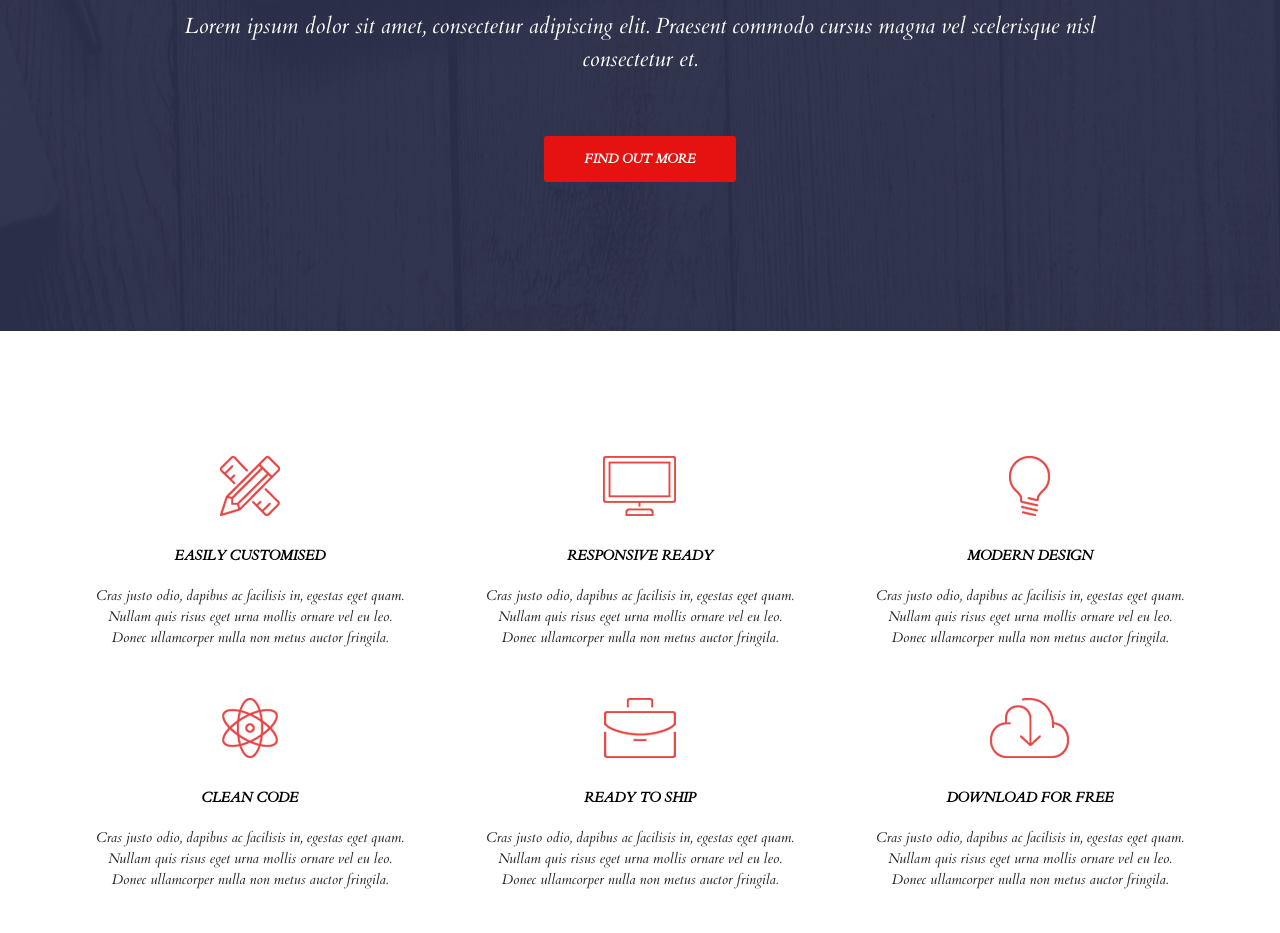
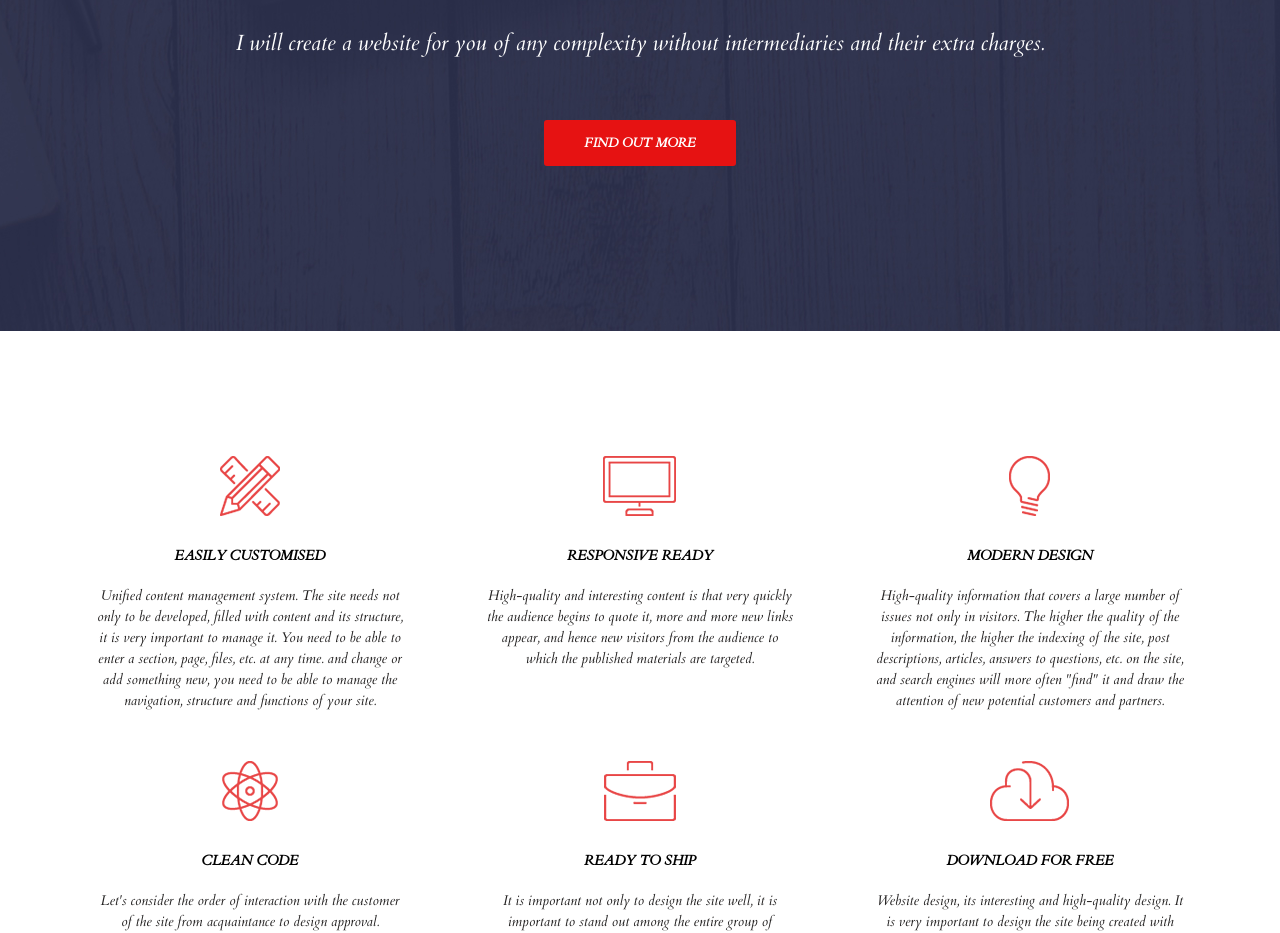
Before and after one commit to verbanova/ActiveBox, a plain HTML site: page index.html in a window 1280 px wide. Shown: the part 419-1352 px from the top of the page. Drawn offline with nearby package versions, Linux system fonts and the light colour scheme; a web font is replaced by a local one.

Commit message:
Замена текста и картины

```diff
--- a/index.html
+++ b/index.html
@@ -78,8 +78,7 @@
         <div class="container">
             <div class="intro__inner">
                 <h1 class="intro__title">Your Favorite One Page Multi Purpose Template</h1>
-                <h2 class="intro__subtitle"> Lorem ipsum dolor sit amet, consectetur adipiscing elit. Praesent commodo cursus magna
-                    vel scelerisque nisl consectetur et.</h2> <a class="btn btn--red" href="#">Find Out More</a> </div>
+                <h2 class="intro__subtitle"> I will create a website for you of any complexity without intermediaries and their extra charges.</h2> <a class="btn btn--red" href="#">Find Out More</a> </div>
         </div>
     </div>
     <!--    Features
@@ -88,27 +87,27 @@
         <div class="features">
             <div class="features__item"> <img class="features__icon" src="imgPng/feature1.png" alt="">
                 <h4 class="features__title">Easily Customised</h4>
-                <div class="features__text">Cras justo odio, dapibus ac facilisis in, egestas eget quam. Nullam quis risus eget urna mollis ornare vel eu leo. Donec ullamcorper nulla non metus auctor fringila.</div>
+                <div class="features__text">Unified content management system. The site needs not only to be developed, filled with content and its structure, it is very important to manage it. You need to be able to enter a section, page, files, etc. at any time. and change or add something new, you need to be able to manage the navigation, structure and functions of your site.</div>
             </div>
             <div class="features__item"> <img class="features__icon" src="imgPng/feature2.png" alt="">
                 <h4 class="features__title">Responsive REady</h4>
-                <div class="features__text">Cras justo odio, dapibus ac facilisis in, egestas eget quam. Nullam quis risus eget urna mollis ornare vel eu leo. Donec ullamcorper nulla non metus auctor fringila.</div>
+                <div class="features__text">High-quality and interesting content is that very quickly the audience begins to quote it, more and more new links appear, and hence new visitors from the audience to which the published materials are targeted.</div>
             </div>
             <div class="features__item"> <img class="features__icon" src="imgPng/feature3.png" alt="">
                 <h4 class="features__title">Modern Design</h4>
-                <div class="features__text">Cras justo odio, dapibus ac facilisis in, egestas eget quam. Nullam quis risus eget urna mollis ornare vel eu leo. Donec ullamcorper nulla non metus auctor fringila.</div>
+                <div class="features__text">High-quality information that covers a large number of issues not only in visitors. The higher the quality of the information, the higher the indexing of the site, post descriptions, articles, answers to questions, etc. on the site, and search engines will more often "find" it and draw the attention of new potential customers and partners.</div>
             </div>
             <div class="features__item"> <img class="features__icon" src="imgPng/feature4.png" alt="">
                 <h4 class="features__title">Clean Code</h4>
-                <div class="features__text">Cras justo odio, dapibus ac facilisis in, egestas eget quam. Nullam quis risus eget urna mollis ornare vel eu leo. Donec ullamcorper nulla non metus auctor fringila.</div>
+                <div class="features__text">Let's consider the order of interaction with the customer of the site from acquaintance to design approval.</div>
             </div>
             <div class="features__item"> <img class="features__icon" src="imgPng/feature5.png" alt="">
                 <h4 class="features__title">Ready to Ship</h4>
-                <div class="features__text">Cras justo odio, dapibus ac facilisis in, egestas eget quam. Nullam quis risus eget urna mollis ornare vel eu leo. Donec ullamcorper nulla non metus auctor fringila.</div>
+                <div class="features__text">It is important not only to design the site well, it is important to stand out among the entire group of potential competitors, so that you will be remembered and distinguished among many others.</div>
             </div>
             <div class="features__item"> <img class="features__icon" src="imgPng/feature6.png" alt="">
                 <h4 class="features__title">Download for Free</h4>
-                <div class="features__text">Cras justo odio, dapibus ac facilisis in, egestas eget quam. Nullam quis risus eget urna mollis ornare vel eu leo. Donec ullamcorper nulla non metus auctor fringila.</div>
+                <div class="features__text">Website design, its interesting and high-quality design. It is very important to design the site being created with high quality, "they meet by their clothes" - this expression is quite applicable to network information. A potential client, entering a page, first of all pays attention to its design, and only then to the content, therefore, by the quality of the design, you can judge how you value your audience, how dear customers are to you. Keep in mind that in search of the necessary and accessible information, a person scrolls through many competitors' sites, and whoever is able to attract attention in the first place has already done half the job.</div>
             </div>
         </div>
         <!--        закрытие блока Features==============================-->
```
Also changed, not shown: 1 other file.
